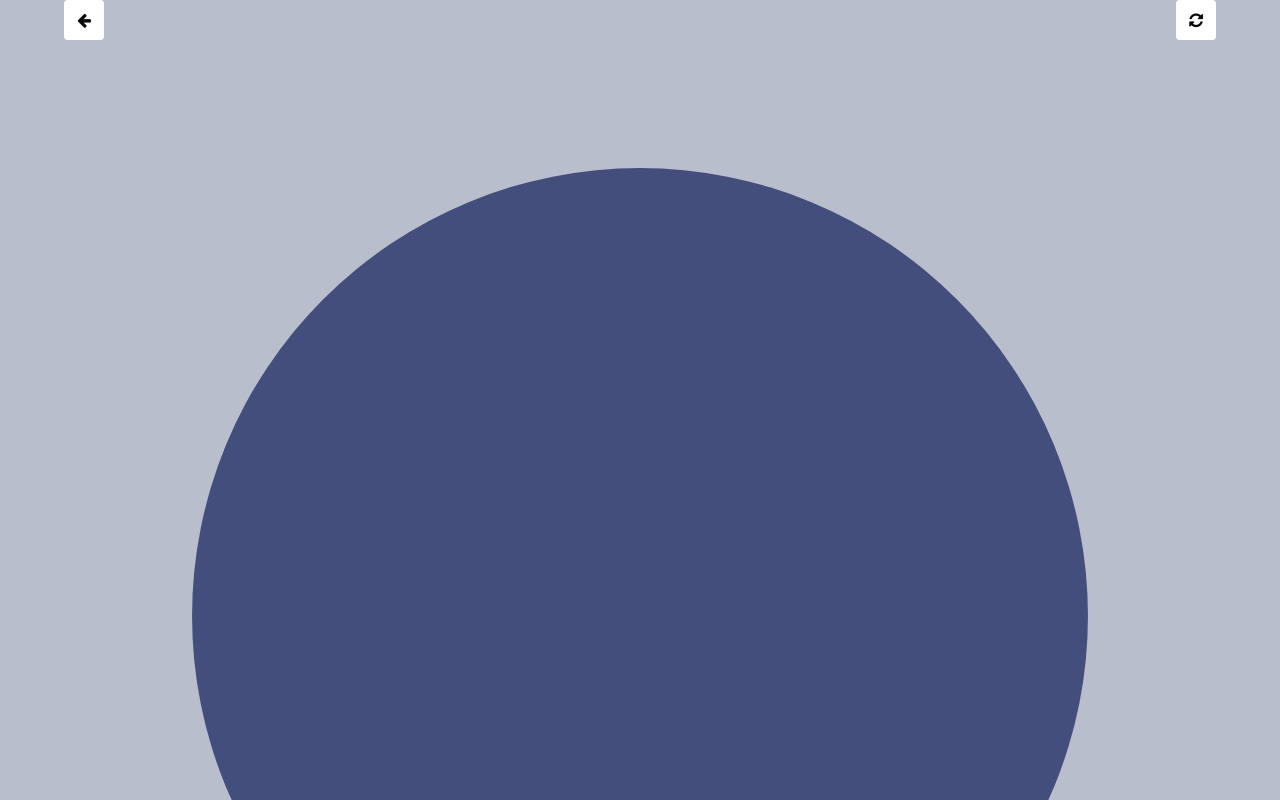
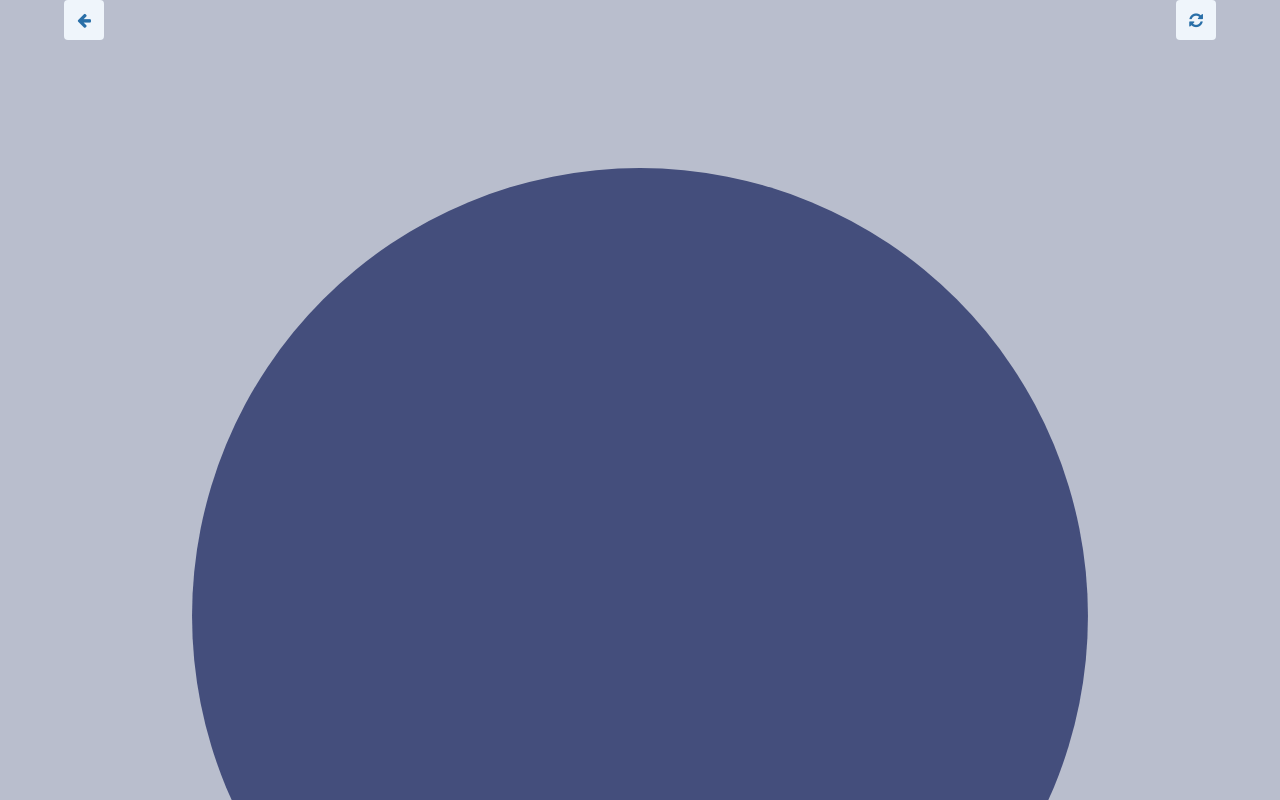
Before and after one commit to peterstockings/breathing, a React (Create React App) app: page / in a window 1280 px wide. Both pictures are taken after a click on the button "Start". Shown: the top 800 px of the page. Built offline with nearby package versions, Linux system fonts and the light colour scheme.

Commit message:
Minor cosmetic changes

```diff
--- a/public/index.html
+++ b/public/index.html
@@ -6,7 +6,7 @@
   <link rel="icon" href="%PUBLIC_URL%/favicon.ico" />
   <meta name="viewport" content="width=device-width, initial-scale=1" />
   <meta name="theme-color" content="#000000" />
-  <meta name="description" content="Web site created using create-react-app" />
+  <meta name="description" content="Breathing app" />
   <link rel="apple-touch-icon" href="%PUBLIC_URL%/logo192.png" />
   <link rel="stylesheet" href="https://fonts.googleapis.com/css?family=Roboto:300,400,500,700&display=swap" />
 
@@ -24,7 +24,7 @@
       work correctly both with client-side routing and a non-root public URL.
       Learn how to configure a non-root public URL by running `npm run build`.
     -->
-  <title>React App</title>
+  <title>Breathing</title>
 </head>
 
 <body>
--- a/src/Breath/Breath.js
+++ b/src/Breath/Breath.js
@@ -47,12 +47,12 @@ function Breath(props) {
 
     return (
         <div>
-            <button className="button is-white" onClick={displaySettings}>
+            <button className="button is-info is-light" onClick={displaySettings}>
                 <span className="icon is-small">
                     <i className="fa fa-arrow-left"></i>
                 </span>
             </button>
-            <button className="button is-white" style={{ float: 'right' }} onClick={resetTimer}>
+            <button className="button is-info is-light" style={{ float: 'right' }} onClick={resetTimer}>
                 <span className="icon is-small">
                     <i className="fa fa-refresh"></i>
                 </span>
```
Also changed, not shown: public/manifest.json, 1 other file (tests, documents, lock files or other folders).
